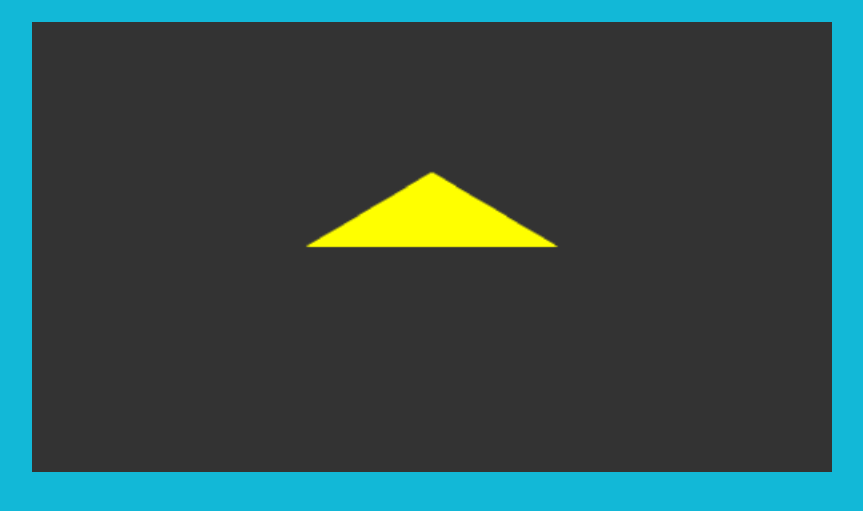
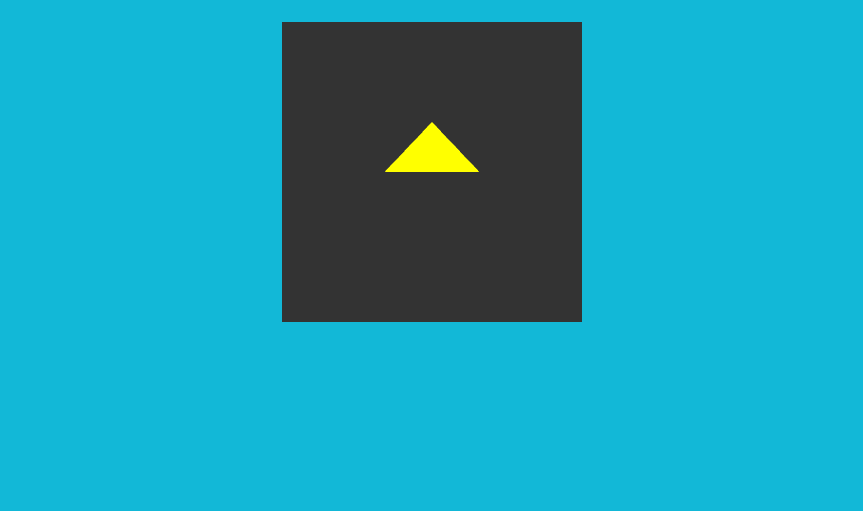
Before and after one commit to 544B/learn-webgl, a website: page src/index.html in a window 1280 px wide. Shown: the part 65-576 px from the top of the page, without its empty margins (208-1071 px from the left). Drawn offline with nearby package versions, Linux system fonts and the light colour scheme; files that its build step writes are made by us from their sources.

Commit message:
Add reade

```diff
--- a/scss/style.scss
+++ b/scss/style.scss
@@ -17,7 +17,5 @@ body {
 #glView {
 	margin: 0 auto;
 	display: block;
-	width: 800px;
-	height: 450px;
 	background: #333333;
 }
```
Also changed, not shown: package.json (+9 -8 lines), readme.md (added).
